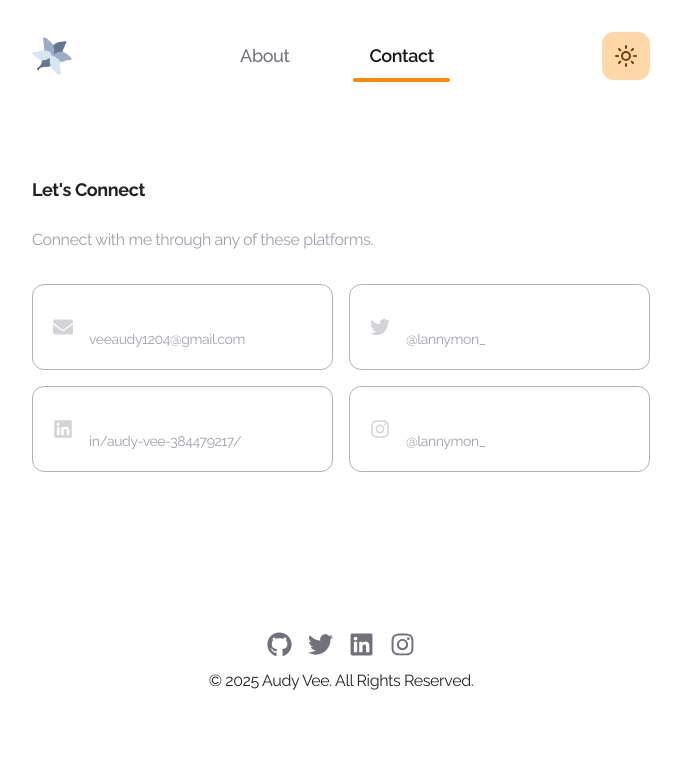
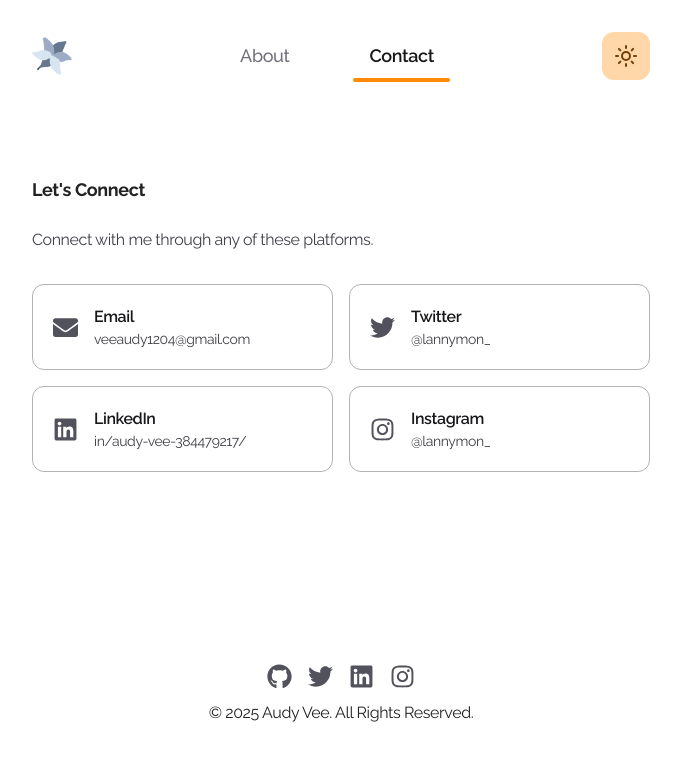
Before and after one commit to lancanon/personal-site, a Next.js app: page /contact in a window 1280 px wide. Shown: the top 760 px of the page, without its empty margins (299-980 px from the left). Built offline with nearby package versions, Linux system fonts and the light colour scheme.

Commit message:
clean ui

```diff
--- a/src/app/contact/page.tsx
+++ b/src/app/contact/page.tsx
@@ -4,10 +4,10 @@ import { EMAIL, SOCIAL_LINKS } from '../data'
 import { FaEnvelope, FaLinkedin, FaInstagram, FaTwitter } from 'react-icons/fa'
 
 const ICONS = {
-  Email: <FaEnvelope size={20} />,
-  LinkedIn: <FaLinkedin size={20} />,
-  Instagram: <FaInstagram size={20} />,
-  Twitter: <FaTwitter size={20} />,
+  Email: <FaEnvelope size={25} />,
+  LinkedIn: <FaLinkedin size={25} />,
+  Instagram: <FaInstagram size={25} />,
+  Twitter: <FaTwitter size={25} />,
 } as const;
 
 const CONTACTS = [
@@ -45,7 +45,7 @@ export default function ContactPage() {
       transition={{ duration: 0.5 }}
     >
       <h3 className="text-lg font-bold mb-6">Let's Connect</h3>
-      <p className="mb-8 text-zinc-400">
+      <p className="mb-8 text-zinc-700 dark:text-zinc-400">
         Connect with me through any of these platforms.
       </p>
       <div className="grid grid-cols-1 md:grid-cols-2 gap-4">
@@ -55,12 +55,12 @@ export default function ContactPage() {
             href={contact.link}
             target="_blank"
             rel="noopener noreferrer"
-            className="flex items-center gap-4 rounded-xl border border-zinc-700/40 p-5 hover:border-[#2563eb] transition-colors"
+            className="flex items-center gap-4 rounded-xl border border-zinc-700/40 p-5 transition-transform duration-200 hover:scale-105"
           >
-            <span className="text-zinc-300">{contact.icon}</span>
+            <span className="text-zinc-600 dark:text-zinc-300">{contact.icon}</span>
             <div>
-              <div className="font-semibold text-white">{contact.label}</div>
-              <div className="text-zinc-400 text-sm">
+              <div className="font-semibold text-zinc-900 dark:text-white">{contact.label}</div>
+              <div className="text-zinc-700 dark:text-zinc-400 text-sm">
                 {contact.display || contact.value}
               </div>
             </div>
--- a/src/app/data.ts
+++ b/src/app/data.ts
@@ -27,7 +27,7 @@ export const TIMELINE: TimelineItem[] = [
   {
     company: 'Amazon Web Services',
     title: 'AWS Certified Cloud Practitioner',
-    date: '2025',
+    date: '2025 - Present',
     color: 'bg-yellow-600',
     link: 'https://www.credly.com/badges/3b3cfd88-bbb4-40ca-8297-fb14c022e817/linked_in_profile',
   },
--- a/src/app/footer.tsx
+++ b/src/app/footer.tsx
@@ -11,7 +11,7 @@ const ICONS = {
 
 export function Footer() {
   return (
-    <footer className="mt-24 ">
+    <footer className="mt-24 py-8">
       <div className="flex flex-col items-center gap-3">
         <div className="flex gap-4 justify-center">
           {SOCIAL_LINKS.map((link) => (
@@ -21,7 +21,7 @@ export function Footer() {
               target="_blank"
               rel="noopener noreferrer"
               aria-label={link.label}
-              className="text-zinc-500 hover:text-[#2563eb] transition-colors"
+              className="text-zinc-600 dark:text-zinc-300 hover:text-blue-400 dark:hover:text-blue-400 transition-colors"
             >
               {ICONS[link.label as keyof typeof ICONS] ?? link.label}
             </a>
--- a/src/app/page.tsx
+++ b/src/app/page.tsx
@@ -81,9 +81,9 @@ export default function Personal() {
                 <div className="flex-1">
                   <div className="flex justify-between items-center">
                     <span className="font-semibold text-zinc-900 dark:text-white group-hover:text-blue-400 dark:group-hover:text-blue-400 transition-colors">{item.company}</span>
-                    <span className="text-base text-zinc-600 dark:text-zinc-400 text-sm">{item.date}</span>
+                    <span className="text-base text-zinc-700 dark:text-zinc-400 text-sm">{item.date}</span>
                   </div>
-                  <div className="italic text-base text-zinc-600 dark:text-zinc-400">{item.title}</div>
+                  <div className="italic text-base text-zinc-700 dark:text-zinc-400">{item.title}</div>
                 </div>
               </motion.a>
             ))}
```
